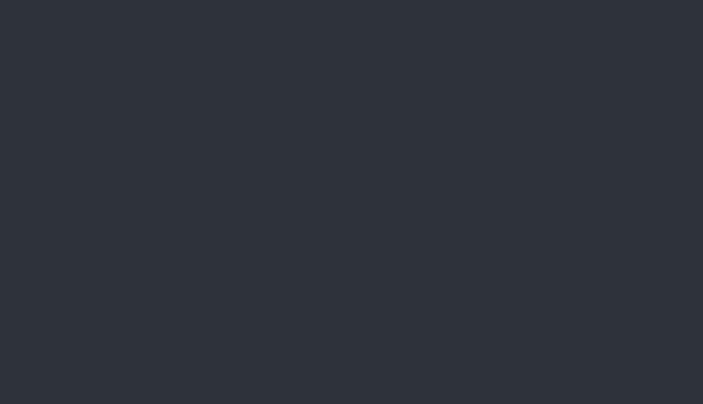
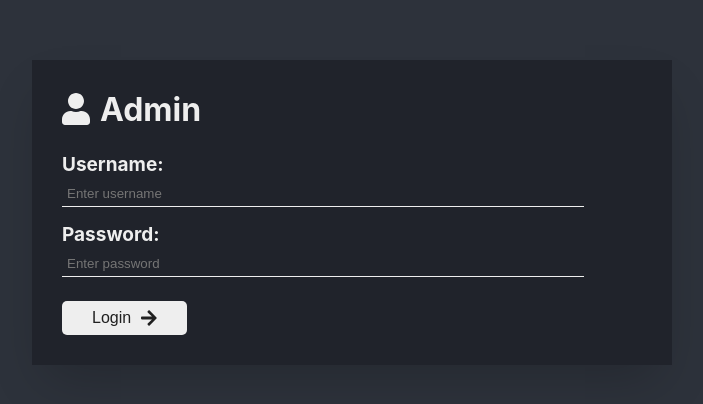
Before and after one commit to chaudharirohit2810/typro, a React (Create React App) app: page /admin in a window 1280 px wide. Shown: the part 168-572 px from the top of the page, without its empty margins (288-991 px from the left). Built offline with nearby package versions, Linux system fonts and the light colour scheme.

Commit message:
Added Admin Login

```diff
--- a/src/App.js
+++ b/src/App.js
@@ -1,6 +1,6 @@
 import "./App.css";
 import { Route, BrowserRouter as Router, Switch } from "react-router-dom";
-import { DashBoard, TypingTest, Login, Stats } from "./pages";
+import { DashBoard, TypingTest, Login, Stats, AdminLogin } from "./pages";
 
 function App() {
   return (
@@ -11,6 +11,7 @@ function App() {
           <Route exact path="/typingtest" component={TypingTest} />
           <Route exact path="/login" component={Login} />
           <Route exact path="/stats" component={Stats} />
+          <Route exact path="/admin" component={AdminLogin} />
         </Switch>
       </div>
     </Router>
--- /dev/null
+++ b/src/pages/AdminLogin/Login.css
@@ -0,0 +1,10 @@
+@media all and (min-width: 480px) {
+  .Login {
+    padding: 60px 0;
+  }
+
+  .Login form {
+    margin: 0 auto;
+    max-width: 320px;
+  }
+}
--- /dev/null
+++ b/src/pages/AdminLogin/Login.jsx
@@ -0,0 +1,44 @@
+import React, { useState } from "react";
+import Form from "react-bootstrap/Form";
+import Button from "react-bootstrap/Button";
+import "./Login.css";
+
+export default function AdminLogin() {
+  const [email, setEmail] = useState("");
+  const [password, setPassword] = useState("");
+
+  function validateForm() {
+    return email.length > 0 && password.length > 0;
+  }
+
+  function handleSubmit(event) {
+    event.preventDefault();
+  }
+
+  return (
+    <div className="Login">
+      <Form onSubmit={handleSubmit}>
+        <Form.Group size="lg" controlId="email">
+          <Form.Label>Email</Form.Label>
+          <Form.Control
+            autoFocus
+            type="email"
+            value={email}
+            onChange={(e) => setEmail(e.target.value)}
+          />
+        </Form.Group>
+        <Form.Group size="lg" controlId="password">
+          <Form.Label>Password</Form.Label>
+          <Form.Control
+            type="password"
+            value={password}
+            onChange={(e) => setPassword(e.target.value)}
+          />
+        </Form.Group>
+        <Button block size="lg" type="submit" disabled={!validateForm()}>
+          Login
+        </Button>
+      </Form>
+    </div>
+  );
+}
--- /dev/null
+++ b/src/pages/AdminLogin/index.jsx
@@ -0,0 +1,131 @@
+import React, { useState } from "react";
+import Form from "react-bootstrap/Form";
+import Button from "react-bootstrap/Button";
+import Card from "../../components/Card";
+import { Link } from "react-router-dom";
+import "./Login.css";
+import { FontAwesomeIcon } from "@fortawesome/react-fontawesome";
+import { faUser, faArrowRight } from "@fortawesome/free-solid-svg-icons";
+import axios from "axios";
+import config from "../../config";
+import { ToastContainer, toast } from "react-toastify";
+import "react-toastify/dist/ReactToastify.css";
+import { useHistory } from "react-router-dom";
+
+export default function AdminLogin() {
+  const [username, setUsername] = useState("");
+  const [password, setPassword] = useState("");
+
+  const his = useHistory();
+
+  function validateForm() {
+    return username.length > 0 && password.length > 0;
+  }
+
+  function handleSubmit(event) {
+    event.preventDefault();
+    axios
+      .post(`${config.BACKEND_URL}/user/login`, { username, password })
+      .then((res) => {
+        console.log(res.data);
+        localStorage.setItem("token", res.data.token);
+        toast.dark("Login successful! Redirecting to main page");
+        his.replace("/");
+      })
+      .catch((err) => {
+        toast.error("Invalid username or password", { autoClose: 3000 });
+      });
+  }
+
+  return (
+    <div
+      style={{
+        display: "flex",
+        height: "95vh",
+        flexDirection: "column",
+        justifyContent: "center",
+        alignItems: "center",
+      }}
+    >
+      <Card
+        style={{
+          maxWidth: "40rem",
+          width: "90vw",
+          display: "flex",
+          justifyContent: "center",
+          // alignItems: "center",
+          flexDirection: "column",
+        }}
+      >
+        <h1 style={{ margin: "0", padding: "0", marginBottom: "1.5rem" }}>
+          <FontAwesomeIcon icon={faUser} style={{ marginRight: "10px" }} />
+          Admin
+        </h1>
+        <Form onSubmit={handleSubmit}>
+          <Form.Group controlId="name">
+            <Form.Label style={{ fontSize: "19px", fontWeight: "bold" }}>
+              Username:{" "}
+            </Form.Label>
+            <br></br>
+            <Form.Control
+              autoFocus
+              type="name"
+              style={{ width: "90%" }}
+              className="main__input"
+              placeholder="Enter username"
+              value={username}
+              onChange={(e) => setUsername(e.target.value)}
+            />
+          </Form.Group>
+          <Form.Group
+            size="lg"
+            controlId="password"
+            style={{ marginTop: "1rem" }}
+          >
+            <Form.Label style={{ fontSize: "19px", fontWeight: "bold" }}>
+              Password:{" "}
+            </Form.Label>
+            <br></br>
+            <Form.Control
+              type="password"
+              style={{ width: "90%" }}
+              value={password}
+              className="main__input"
+              placeholder="Enter password"
+              onChange={(e) => setPassword(e.target.value)}
+            />
+          </Form.Group>
+          <Button
+            type="submit"
+            style={{
+              marginTop: "1.5rem",
+              boxShadow: "none",
+              outline: "none",
+              border: "none",
+              width: "125px",
+              padding: "8px 10px",
+              cursor: "pointer",
+            }}
+            disabled={!validateForm()}
+            className="main__button"
+          >
+            Login
+            <FontAwesomeIcon
+              icon={faArrowRight}
+              style={{ marginLeft: "10px", fontSize: "18px" }}
+            />
+          </Button>
+
+        </Form>
+      </Card>
+      <ToastContainer
+        position="top-right"
+        autoClose={2000}
+        hideProgressBar={false}
+        newestOnTop={false}
+        closeOnClick
+        rtl={false}
+      />
+    </div>
+  );
+}
--- a/src/pages/index.js
+++ b/src/pages/index.js
@@ -2,3 +2,4 @@ export { default as DashBoard } from "./Dashboard";
 export { default as TypingTest } from "./TypingTest";
 export { default as Login } from "./Login";
 export { default as Stats } from "./Stats";
+export { default as AdminLogin } from "./AdminLogin";
```
Also changed, not shown: 1 other file (tests, documents, lock files or other folders).
